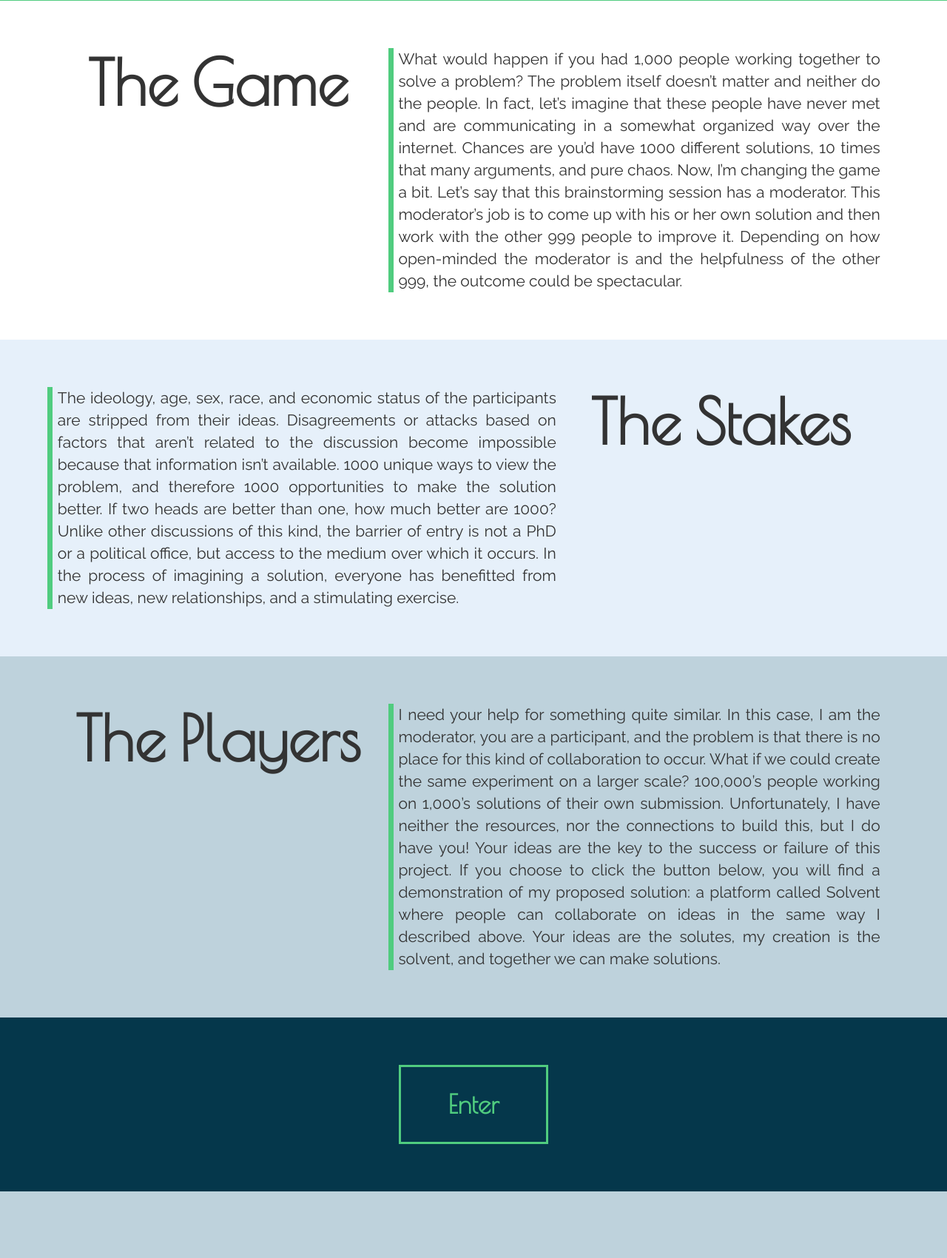
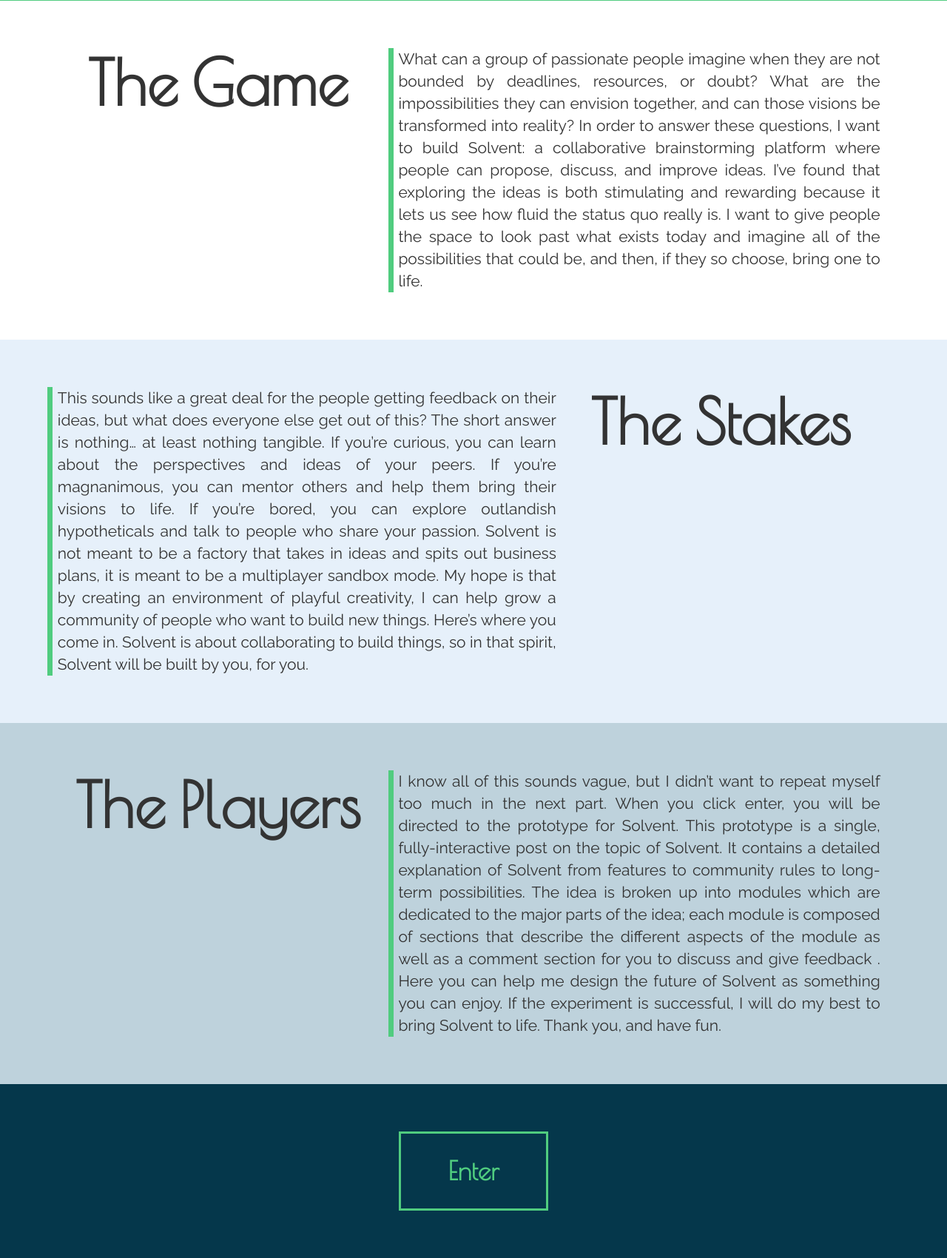
Before and after one commit to ssono/experisol, a Django app: page / in a window 1280 px wide. Shown: the part 414-2114 px from the top of the page at 74% size. Before the commit the page ends 2024 px from the top, so only its background shows below. Run offline with Django 3.2, Linux system fonts and the light colour scheme; some libraries are stand-ins or nearby versions.

Commit message:
changed intro

```diff
--- a/solution/templates/intro.html
+++ b/solution/templates/intro.html
@@ -24,12 +24,12 @@
      <h1 class='titles'>The Game</h1>
    </div>
    <div id='right_explanation'>
-     <p id='exp_text'>What would happen if you had 1,000 people working together to solve a problem? The problem itself doesn’t matter and neither do the people. In fact, let’s imagine that these people have never met and are communicating in a somewhat organized way over the internet. Chances are you’d have 1000 different solutions, 10 times that many arguments, and pure chaos. Now, I’m changing the game a bit. Let’s say that this brainstorming session has a moderator. This moderator’s job is to come up with his or her own solution and then work with the other 999 people to improve it. Depending on how open-minded the moderator is and the helpfulness of the other 999, the outcome could be spectacular. </p>
+     <p id='exp_text'>What can a group of passionate people imagine when they are not bounded by deadlines, resources, or doubt? What are the impossibilities they can envision together, and can those visions be transformed into reality? In order to answer these questions, I want to build Solvent: a collaborative brainstorming platform where people can propose, discuss, and improve ideas. I’ve found that exploring the ideas is both stimulating and rewarding because it lets us see how fluid the status quo really is. I want to give people the space to look past what exists today and imagine all of the possibilities that could be, and then, if they so choose, bring one to life. </p>
    </div>
  </div>
  <div id='problem'>
    <div id='left_problem'>
-     <p id='prob_text'>The ideology, age, sex, race, and economic status of the participants are stripped from their ideas. Disagreements or attacks based on factors that aren’t related to the discussion become impossible because that information isn’t available. 1000 unique ways to view the problem, and therefore 1000 opportunities to make the solution better. If two heads are better than one, how much better are 1000? Unlike other discussions of this kind, the barrier of entry is not a PhD or a political office, but access to the medium over which it occurs. In the process of imagining a solution, everyone has benefitted from new ideas, new relationships, and a stimulating exercise.</p>
+     <p id='prob_text'>This sounds like a great deal for the people getting feedback on their ideas, but what does everyone else get out of this? The short answer is nothing… at least nothing tangible. If you’re curious, you can learn about the perspectives and ideas of your peers. If you’re magnanimous, you can mentor others and help them bring their visions to life. If you’re bored, you can explore outlandish hypotheticals and talk to people who share your passion. Solvent is not meant to be a factory that takes in ideas and spits out business plans, it is meant to be a multiplayer sandbox mode. My hope is that by creating an environment of playful creativity, I can help grow a community of people who want to build new things. Here’s where you come in. Solvent is about collaborating to build things, so in that spirit, Solvent will be built by you, for you.</p>
    </div>
    <div id='right_problem'>
      <h1 class='titles'>The Stakes</h1>
@@ -40,7 +40,7 @@
      <h1 class='titles'>The Players</h1>
    </div>
    <div id='right_rules'>
-     <p id='rule_text'>I need your help for something quite similar. In this case, I am the moderator, you are a participant, and the problem is that there is no place for this kind of collaboration to occur. What if we could create the same experiment on a larger scale? 100,000’s people working on 1,000’s solutions of their own submission. Unfortunately, I have neither the resources, nor the connections to build this, but I do have you! Your ideas are the key to the success or failure of this project. If you choose to click the button below, you will find a demonstration of my proposed solution: a platform called Solvent where people can collaborate on ideas in the same way I described above. Your ideas are the solutes, my creation is the solvent, and together we can make solutions.</p>
+     <p id='rule_text'>I know all of this sounds vague, but I didn’t want to repeat myself too much in the next part. When you click enter, you will be directed to the prototype for Solvent. This prototype is a single, fully-interactive post on the topic of Solvent. It contains a detailed explanation of Solvent from features to community rules to long-term possibilities. The idea is broken up into modules which are dedicated to the major parts of the idea; each module is composed of sections that describe the different aspects of the module as well as a comment section for you to discuss and give feedback . Here you can help me design the future of Solvent as something you can enjoy. If the experiment is successful, I will do my best to bring Solvent to life. Thank you, and have fun.</p>
    </div>
  </div>
  <div id='enter_container'>
```
Also changed, not shown: db.sqlite3.
